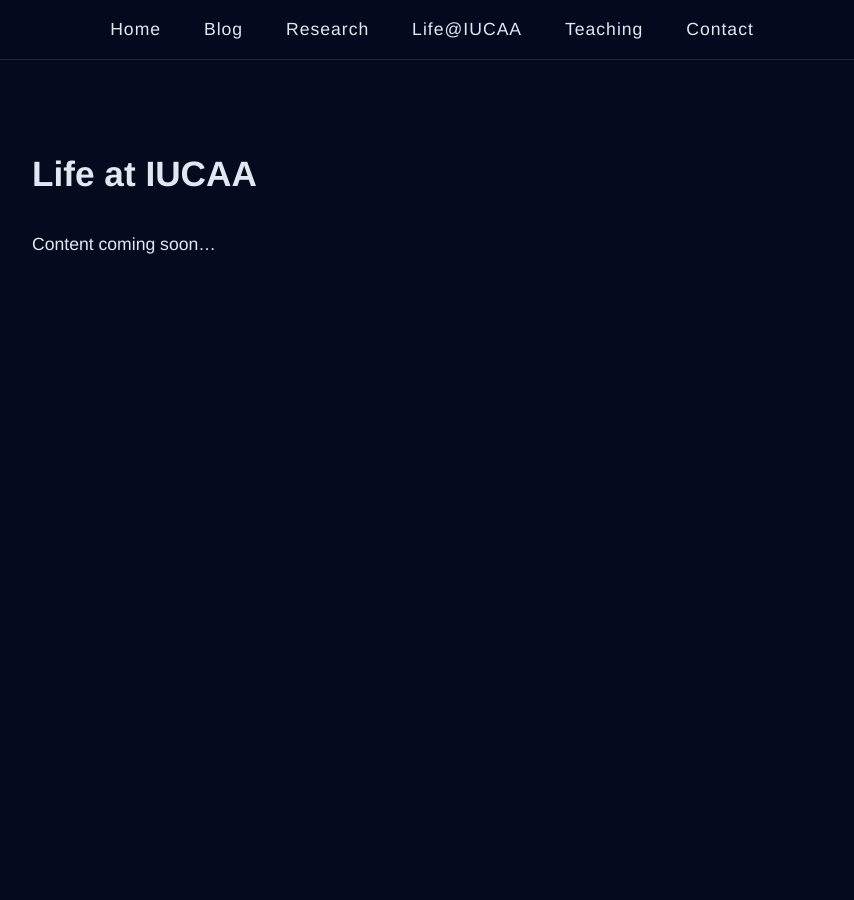
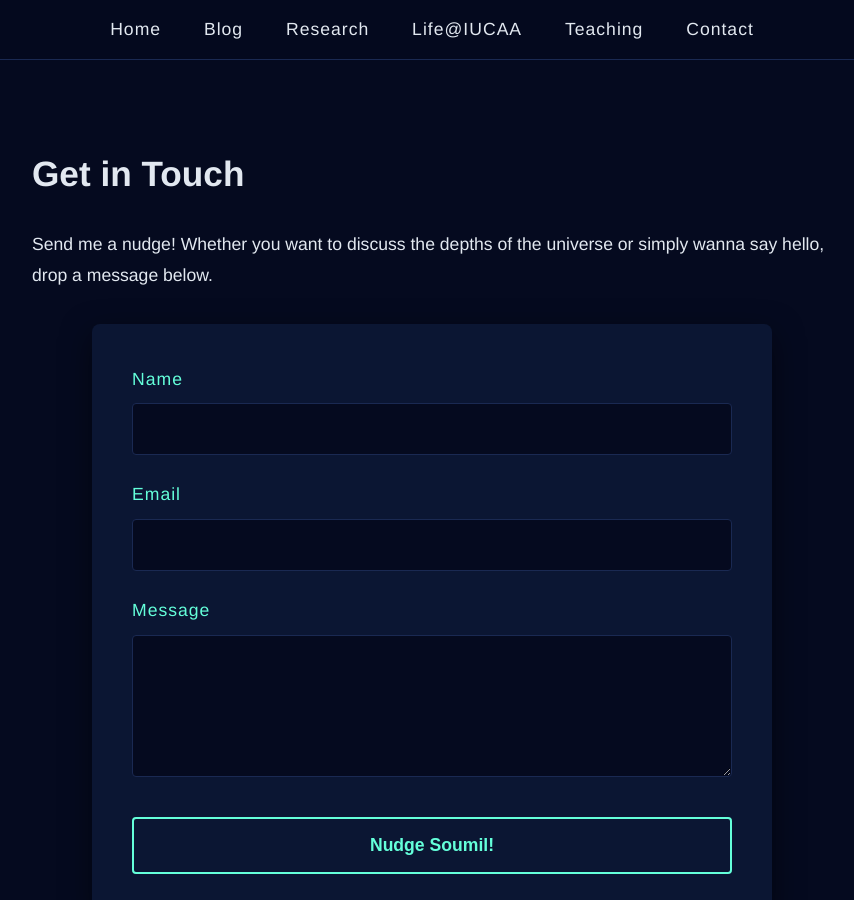
Before and after one commit to SoumilSahu/SoumilSahu.github.io, a Jekyll site: the page built from contact.md, in a window 1280 px wide and 900 px high. Shown: the whole window, without its empty margins (208-1062 px from the left). Built offline with Jekyll 4.4.1, drawn with Linux system fonts in a browser that asks for light colours.

Commit message:
Revamp contact page with form and styles

```diff
--- a/contact.md
+++ b/contact.md
@@ -1,8 +1,93 @@
 ---
 layout: default
-title: Contact me
+title: Contact
 ---
 
-# Life at IUCAA
+<style>
+    .contact-container {
+        max-width: 600px;
+        margin: 2rem auto;
+        background: var(--bg-mid);
+        padding: 2.5rem;
+        border-radius: 8px;
+        box-shadow: 0 10px 30px rgba(0,0,0,0.5);
+    }
 
-Content coming soon...
+    .form-group {
+        margin-bottom: 1.5rem;
+        display: flex;
+        flex-direction: column;
+    }
+
+    .form-group label {
+        margin-bottom: 0.5rem;
+        color: var(--accent);
+        font-weight: 500;
+        letter-spacing: 1px;
+    }
+
+    .contact-container input,
+    .contact-container textarea {
+        background: var(--bg-deep);
+        border: 1px solid var(--bg-light);
+        color: var(--text-main);
+        padding: 1rem;
+        border-radius: 4px;
+        font-family: inherit;
+        font-size: 1rem;
+        transition: border-color 0.3s ease;
+    }
+
+    .contact-container input:focus,
+    .contact-container textarea:focus {
+        outline: none;
+        border-color: var(--accent);
+    }
+
+    .submit-btn {
+        background: transparent;
+        color: var(--accent);
+        border: 2px solid var(--accent);
+        padding: 1rem 2rem;
+        font-size: 1.1rem;
+        font-weight: bold;
+        cursor: pointer;
+        border-radius: 4px;
+        transition: all 0.3s ease;
+        width: 100%;
+        margin-top: 1rem;
+    }
+
+    .submit-btn:hover {
+        background: var(--accent);
+        color: var(--bg-deep);
+    }
+</style>
+
+# Get in Touch
+
+Send me a nudge! Whether you want to discuss the depths of the universe or simply wanna say hello, drop a message below.
+
+<div class="contact-container">
+    <form action="https://formspree.io/f/mvzneebo" method="POST">
+
+        <div class="form-group">
+            <label for="name">Name</label>
+            <input type="text" id="name" name="name" required>
+        </div>
+
+        <div class="form-group">
+            <label for="email">Email</label>
+            <input type="email" id="email" name="_replyto" required>
+        </div>
+
+        <div class="form-group">
+            <label for="message">Message</label>
+            <textarea id="message" name="message" rows="6" required></textarea>
+        </div>
+
+        <input type="hidden" name="_subject" value="New message from your portfolio!">
+
+        <button type="submit" class="submit-btn">Nudge Soumil!</button>
+    </form>
+</div>
```
